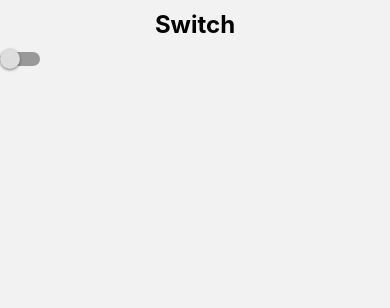
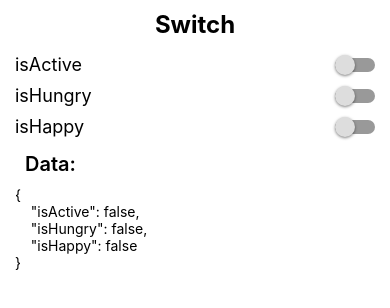
Before and after one commit to tris460/ReactNativeGists, a React Native app: screen /Switch in a window 390 px wide. Shown: the top 308 px of the page. Built offline with nearby package versions, Linux system fonts and the light colour scheme.

Commit message:
Add multiple switch and data

```diff
--- /dev/null
+++ b/src/component/SwitchComponent.tsx
@@ -0,0 +1,27 @@
+import React, { useState } from 'react'
+import { Switch } from 'react-native'
+
+interface Props {
+    isOn: boolean;
+    onChange: (value: boolean) => void;
+}
+
+const SwitchComponent = ({isOn, onChange}: Props) => {
+    const [isEnabled, setIsEnabled] = useState(isOn);
+    const toggleSwitch = () => {
+        setIsEnabled(!isEnabled);
+        onChange(!isEnabled)
+    };
+
+    return (
+        <Switch
+            trackColor={{false: '#999', true: '#e9e'}}
+            thumbColor={isEnabled ? '#a1a' : '#ddd'}
+            ios_backgroundColor="#3e3e3e"
+            onValueChange={toggleSwitch}
+            value={isEnabled}
+        />
+    )
+}
+
+export default SwitchComponent
--- a/src/screens/Switch.tsx
+++ b/src/screens/Switch.tsx
@@ -1,23 +1,43 @@
 import React, { useState } from 'react'
-import { Switch, Text, View } from 'react-native'
+import { Text, View } from 'react-native'
 import { styles } from '../theme/appTheme'
+import SwitchComponent from '../component/SwitchComponent'
 
 const SwitchScreen = () => {
-    const [isEnabled, setIsEnabled] = useState(false);
-    const toggleSwitch = () => setIsEnabled(previousState => !previousState);
+    const [state, setState] = useState({
+        isActive: false,
+        isHungry: false,
+        isHappy: false
+    });
+
+    const onChange = (value: boolean, field: string) => {
+        setState({
+            ...state,
+            [field]: value
+        })
+    }
 
     return (
-        <View>
+        <View style={styles.container}>
             <Text style={styles.title}>
                 Switch
             </Text>
-            <Switch
-                trackColor={{false: '#999', true: '#e9e'}}
-                thumbColor={isEnabled ? '#a1a' : '#ddd'}
-                ios_backgroundColor="#3e3e3e"
-                onValueChange={toggleSwitch}
-                value={isEnabled}
-            />
+            <View style={styles.switchContainer}>
+                <Text style={styles.switchText}>isActive</Text>
+                <SwitchComponent isOn={false} onChange={(value) => onChange(value, 'isActive')} />
+            </View>
+            <View style={styles.switchContainer}>
+                <Text style={styles.switchText}>isHungry</Text>
+                <SwitchComponent isOn={false} onChange={(value) => onChange(value, 'isHungry')} />
+            </View>
+            <View style={styles.switchContainer}>
+                <Text style={styles.switchText}>isHappy</Text>
+                <SwitchComponent isOn={false} onChange={(value) => onChange(value, 'isHappy')} />
+            </View>
+            <Text style={styles.subtitle}>Data:</Text>
+            <Text>
+                {JSON.stringify(state, null, 4)}
+            </Text>
         </View>
     )
 }
--- a/src/theme/appTheme.tsx
+++ b/src/theme/appTheme.tsx
@@ -19,10 +19,27 @@ export const styles = StyleSheet.create({
         textAlign: 'center',
         marginVertical: 10,
     },
+    subtitle: {
+        fontSize: 20,
+        fontWeight: '600',
+        marginVertical: 10,
+        marginStart: 10,
+        color: '#000',
+    },
     box: {
         height: 100,
         width: 100,
         backgroundColor: '#f9c',
         margin: 50,
     },
+    switchContainer:{
+        flexDirection: 'row',
+        justifyContent: 'space-between',
+        alignItems: 'center',
+        marginVertical: 5
+    },
+    switchText: {
+        fontSize: 18,
+        color: '#000'
+    },
 });
```
